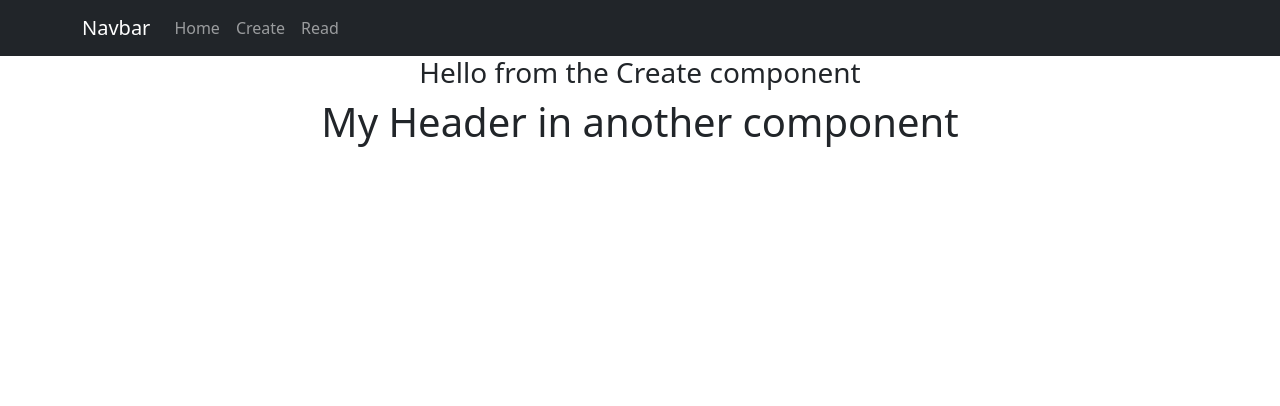
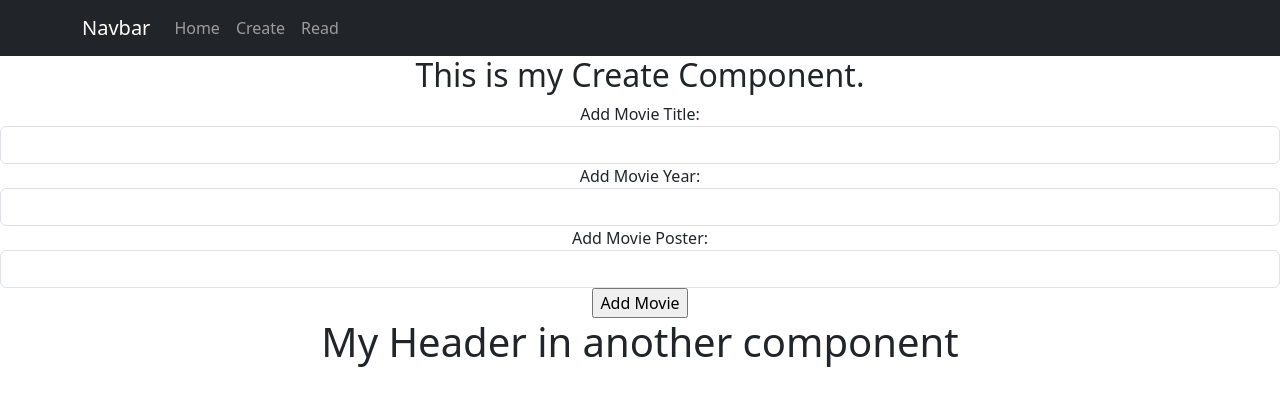
Before and after one commit to lcasburn18/lab4, a React (Create React App) app: page /create in a window 1280 px wide. Shown: the top 406 px of the page. Built offline with nearby package versions, Linux system fonts and the light colour scheme.

Commit message:
Intial commit

```diff
--- a/package.json
+++ b/package.json
@@ -6,6 +6,7 @@
     "@testing-library/jest-dom": "^5.17.0",
     "@testing-library/react": "^13.4.0",
     "@testing-library/user-event": "^13.5.0",
+    "axios": "^1.7.7",
     "bootstrap": "^5.3.3",
     "react": "^18.3.1",
     "react-bootstrap": "^2.10.5",
--- a/src/components/Create.js
+++ b/src/components/Create.js
@@ -1,8 +1,51 @@
-const Create= () => {
-    return (
-        <h3>Hello from the Create component</h3>
-);
+// create.js
+
+import { useState } from "react";
+
+function Create() {
+  const [title, setTitle] = useState('');
+  const [year, setYear] = useState('');
+  const [poster, setPoster] = useState('');
+
+  const handleSubmit = (e) => {
+    e.preventDefault();
+    console.log("Movie Title:", title);
+    console.log("Movie Year:", year);
+    console.log("Movie Poster:", poster);
+  }
+
+  return (
+    <div>
+      <h2>This is my Create Component.</h2>
+      <form onSubmit={handleSubmit}>
+        <div className="form-group">
+          <label>Add Movie Title: </label>
+          <input type="text"
+            className="form-control"
+            value={title}
+            onChange={(e) => { setTitle(e.target.value) }}
+          />
+        </div>
+        <div className="form-group">
+          <label>Add Movie Year: </label>
+          <input type="text"
+            className="form-control"
+            value={year}
+            onChange={(e) => { setYear(e.target.value) }}
+          />
+        </div>
+        <div className="form-group">
+          <label>Add Movie Poster: </label>
+          <input type="text"
+            className="form-control"
+            value={poster}
+            onChange={(e) => { setPoster(e.target.value) }}
+          />
+        </div>
+        <input type="submit" value="Add Movie" />
+      </form>
+    </div>
+  );
 }
 
-// Export the Create Component
-  export default Create;
+export default Create;
--- a/src/components/Read.js
+++ b/src/components/Read.js
@@ -1,38 +1,26 @@
 // Imports
 import React from 'react';
 import Movies from './Movies';
+import { useEffect, useState } from "react";
+import axios from "axios";
 
-// Define the Read component
-const Read = () => {
-  // Define a constant array of movie data
-  const movieData = [
-    {
-      "Title": "Avengers: Infinity War", // Title of the movie
-      "Year": "2018", // Release year
-      "imdbID": "tt4154756", // IMDb ID for linking
-      "Type": "movie", // Type of media
-      "Poster": "https://m.media-amazon.com/images/M/MV5BMjMxNjY2MDU1OV5BMl5BanBnXkFtZTgwNzY1MTUwNTM@._V1_SX300.jpg" // URL of the movie poster
-    },
-    {
-      "Title": "Captain America: Civil War",
-      "Year": "2016",
-      "imdbID": "tt3498820",
-      "Type": "movie",
-      "Poster": "https://m.media-amazon.com/images/M/MV5BMjQ0MTgyNjAxMV5BMl5BanBnXkFtZTgwNjUzMDkyODE@._V1_SX300.jpg"
-    },
-    {
-      "Title": "World War Z",
-      "Year": "2013",
-      "imdbID": "tt0816711",
-      "Type": "movie",
-      "Poster": "https://m.media-amazon.com/images/M/MV5BNDQ4YzFmNzktMmM5ZC00MDZjLTk1OTktNDE2ODE4YjM2MjJjXkEyXkFqcGdeQXVyNTA4NzY1MzY@._V1_SX300.jpg"
-    }
-  ];
+function Read() {
+  const [movies, setMovies] = useState([]);
+
+  useEffect(() => {
+    axios.get('https://jsonblob.com/api/jsonblob/1287718524221775872')
+      .then((response) => {
+        setMovies(response.data.movies);
+      })
+      .catch((error) => {
+        console.log(error);
+      });
+  }, []);
 
   return (
     <div>
       <h2>Movie List</h2> {/* Header for the movie list */}
-      <Movies movies={movieData} /> {/* Pass the movieData array to the Movies component as a prop */}
+      <Movies movies={movies} /> {/* Pass the movieData array to the Movies component as a prop */}
     </div>
   );
 };
```
Also changed, not shown: 1 other file (tests, documents, lock files or other folders).
